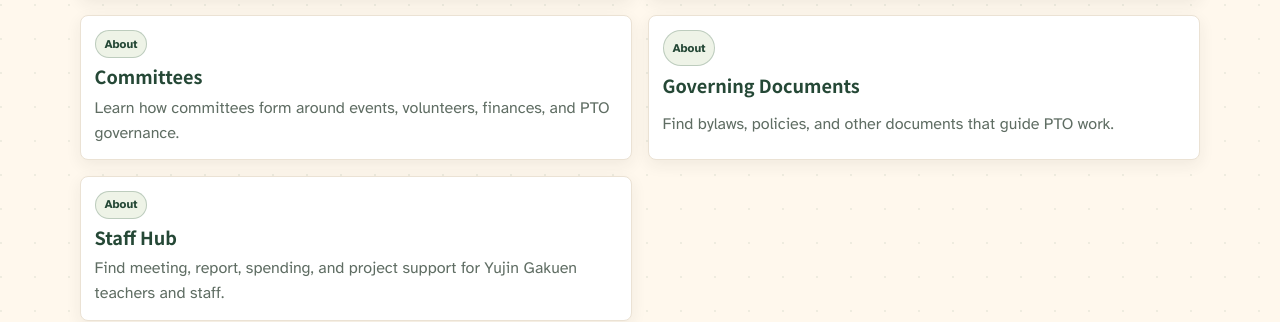
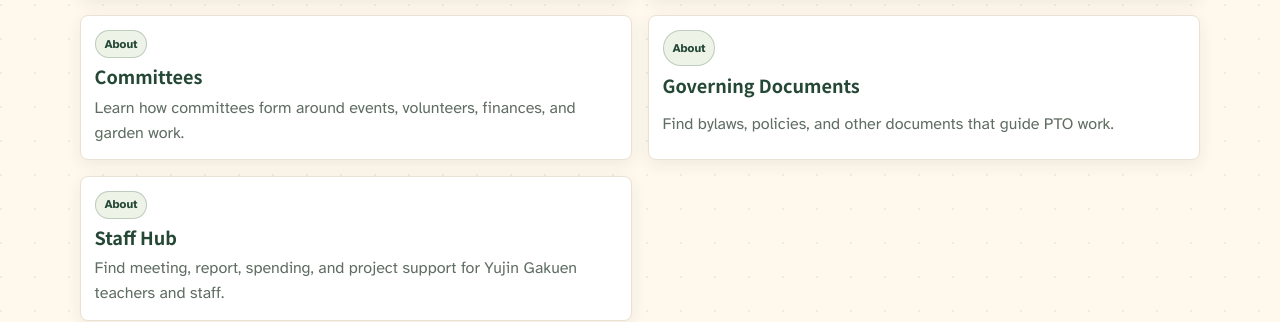
Before and after one commit to Yujin-Gakuen-PTO/yujin-gakuen-pto.github.io, a Jekyll site: the page built from about/index.md, in a window 1280 px wide and 900 px high, scrolled down 1697 px. Shown: the part 305-627 px from the top of the window. Built offline with Jekyll 4.4.1, drawn with Linux system fonts in a browser that asks for light colours; some web fonts are replaced.

Commit message:
Update Navigation descriptions

```diff
--- a/_data/navigation.yml
+++ b/_data/navigation.yml
@@ -14,7 +14,7 @@
       description: Meet the current PTO board and find the public PTO contact.
     - title: Committees
       url: /about/committees/
-      description: Learn how committees form around events, volunteers, finances, and PTO governance.
+      description: Learn how committees form around events, volunteers, finances, and garden work.
     - title: Governing Documents
       url: /about/governing-documents/
       description: Find bylaws, policies, and other documents that guide PTO work.
```
